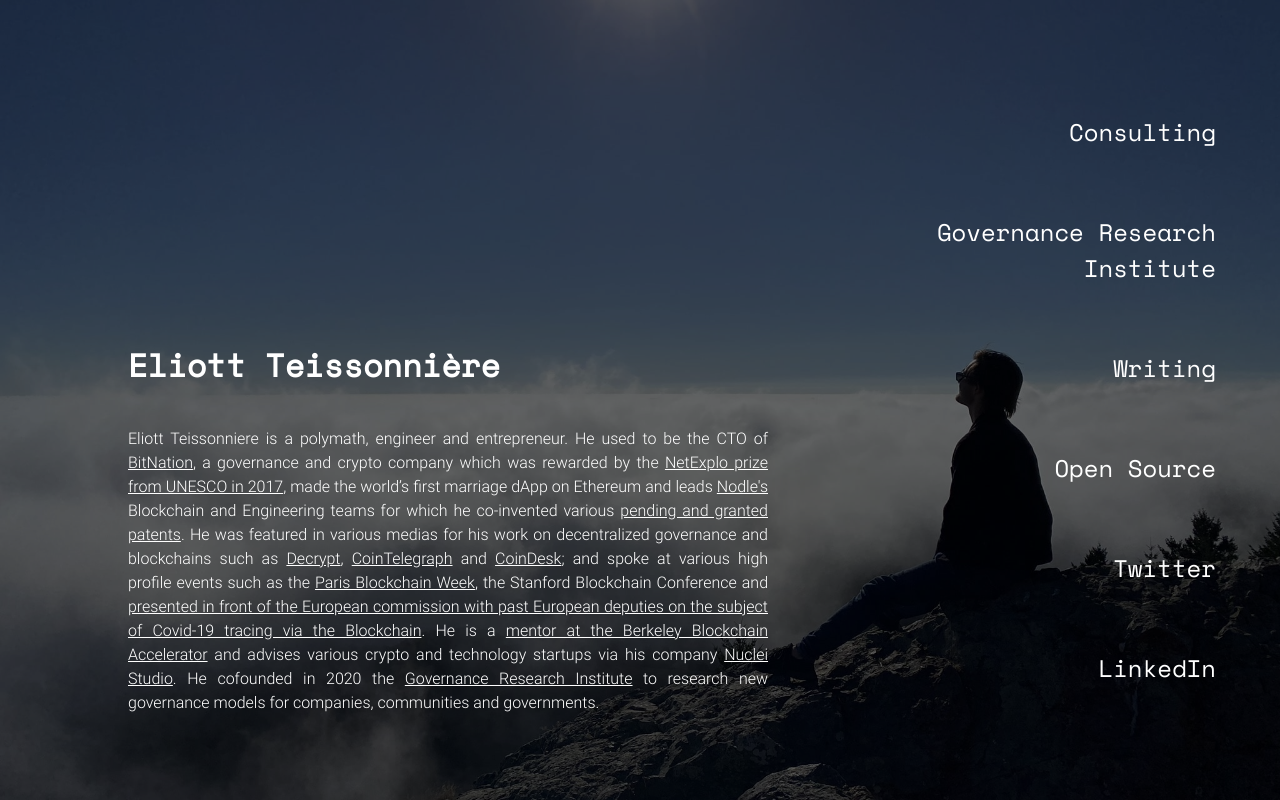
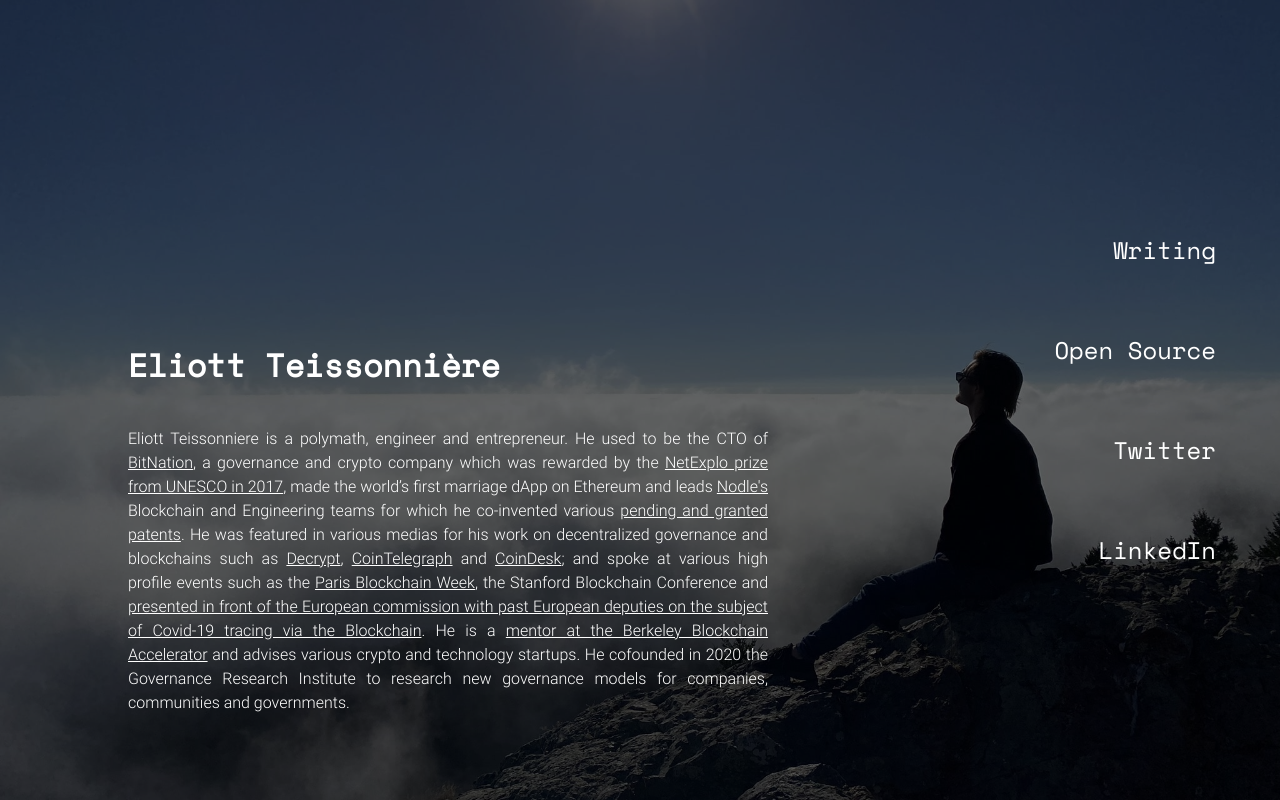
Before and after one commit to ETeissonniere/eliottteissonniere.com, a Next.js app: page / in a window 1280 px wide. Built offline with nearby package versions, Linux system fonts and the light colour scheme.

Commit message:
take out links to external websites

```diff
--- a/pages/index.tsx
+++ b/pages/index.tsx
@@ -18,11 +18,6 @@
     </div>
     <Links
       links={[
-        { name: 'Consulting', link: 'https://nuclei.studio/' },
-        {
-          name: 'Governance Research Institute',
-          link: 'https://governanceresearch.institute/',
-        },
         { name: 'Writing', link: 'https://medium.com/@eliott_t' },
         { name: 'Open Source', link: 'https://github.com/ETeissonniere' },
         { name: 'Twitter', link: 'https://twitter.com/EliottTeiss' },
@@ -80,14 +75,9 @@
         <Link href="https://www.xcelerator.berkeley.edu/x-network">
           <a>mentor at the Berkeley Blockchain Accelerator</a>
         </Link>{' '}
-        and advises various crypto and technology startups via his company{' '}
-        <Link href="https://nuclei.studio">Nuclei Studio</Link>. He cofounded in
-        2020 the{' '}
-        <Link href="https://governanceresearch.institute">
-          <a>Governance Research Institute</a>
-        </Link>{' '}
-        to research new governance models for companies, communities and
-        governments.
+        and advises various crypto and technology startups. He cofounded in 2020
+        the Governance Research Institute to research new governance models for
+        companies, communities and governments.
       </Paragraph>
     </div>
   </Layout>
```
